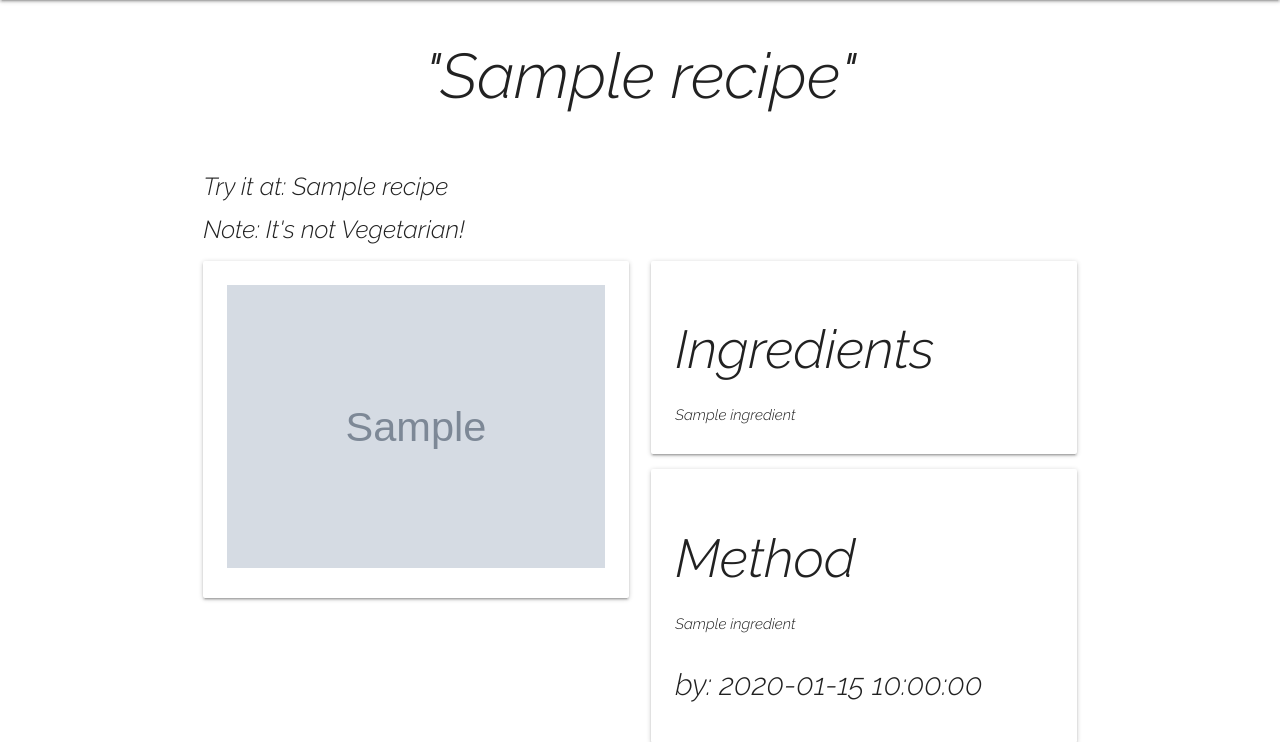
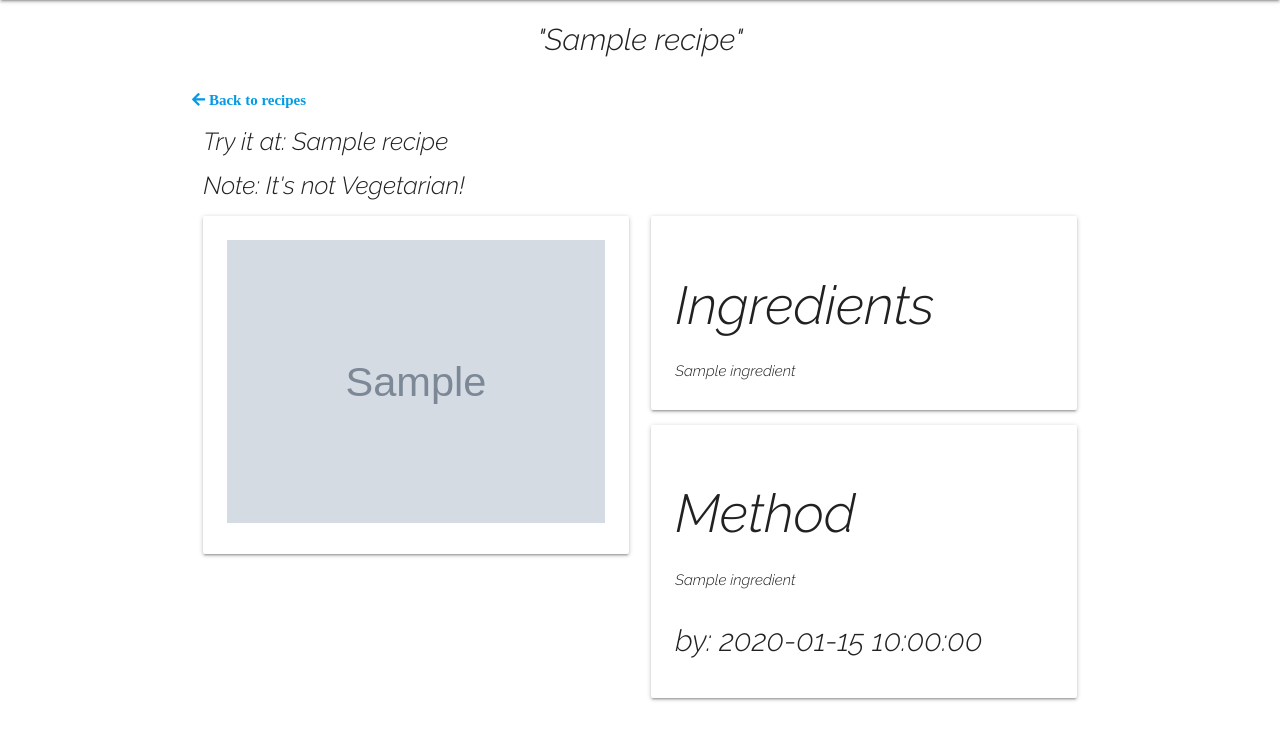
Before and after one commit to Code-Institute-Submissions/sami-sinnari-MilestoneProject3, a Flask app: template templates/recipe.html in a window 1280 px wide. Shown: the part 64-806 px from the top of the page. After the commit the page ends 765 px from the top, so only its background shows below. Run offline with Flask 2, Linux system fonts and the light colour scheme; the template is opened without the code that fills it: most values are stand-ins (such as "Sample title", 1, 10 or a date in 2020); grey boxes marked "Sample" are stand-in pictures; some libraries are stand-ins or nearby versions.

Commit message:
Add return to recipes arrow

```diff
--- a/templates/recipe.html
+++ b/templates/recipe.html
@@ -5,10 +5,14 @@
     <section class="container center-align">
         <div class="row">
           <div class="col s12">
-            <h1>"{{ recipe.recipe_name }}"</h1>
+            <h4 class="recipe_header">"{{ recipe.recipe_name }}"</h4>
           </div>
         </div>
       </section>
+
+    <a href="{{ url_for('get_recipes') }}">
+      <i class="fas fa-arrow-left"> Back to recipes </i>
+    </a>
 
       <!-- Rectipe Details -->
       <div class="row recipe_details">
```
